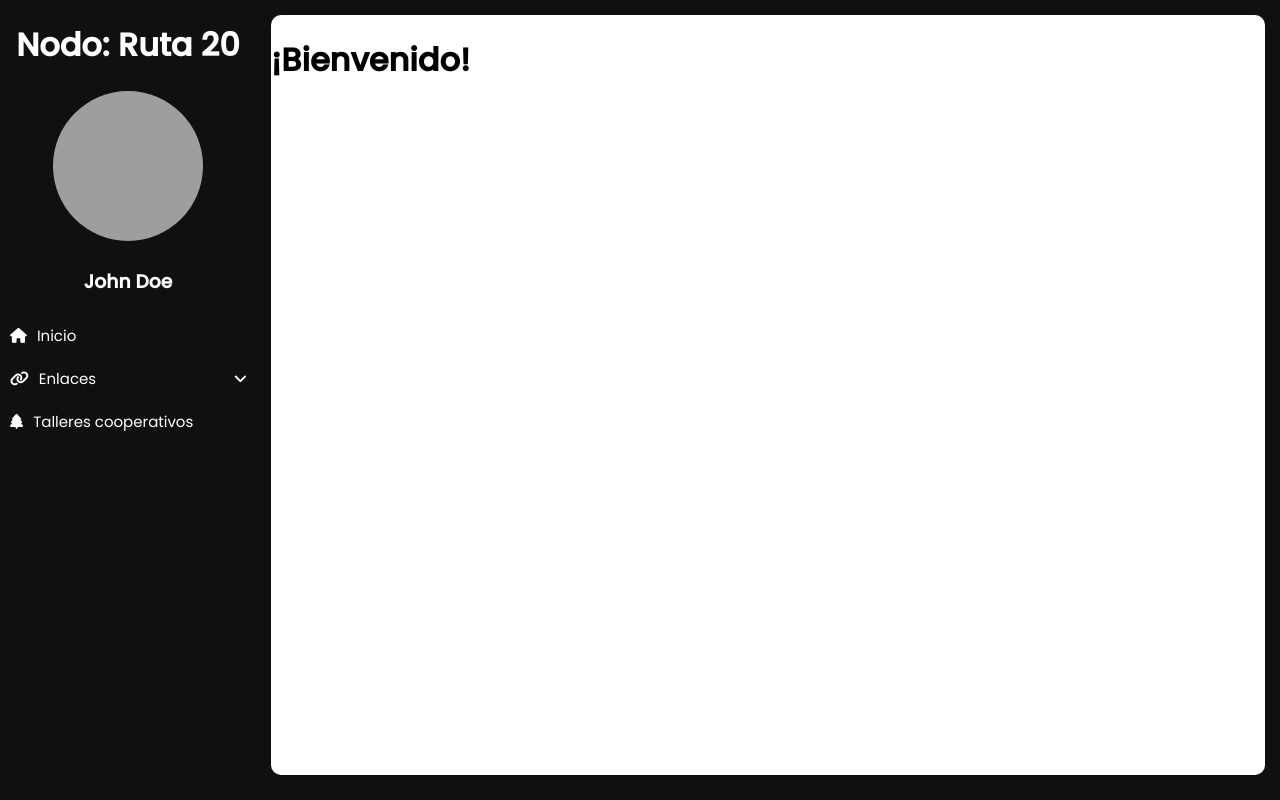
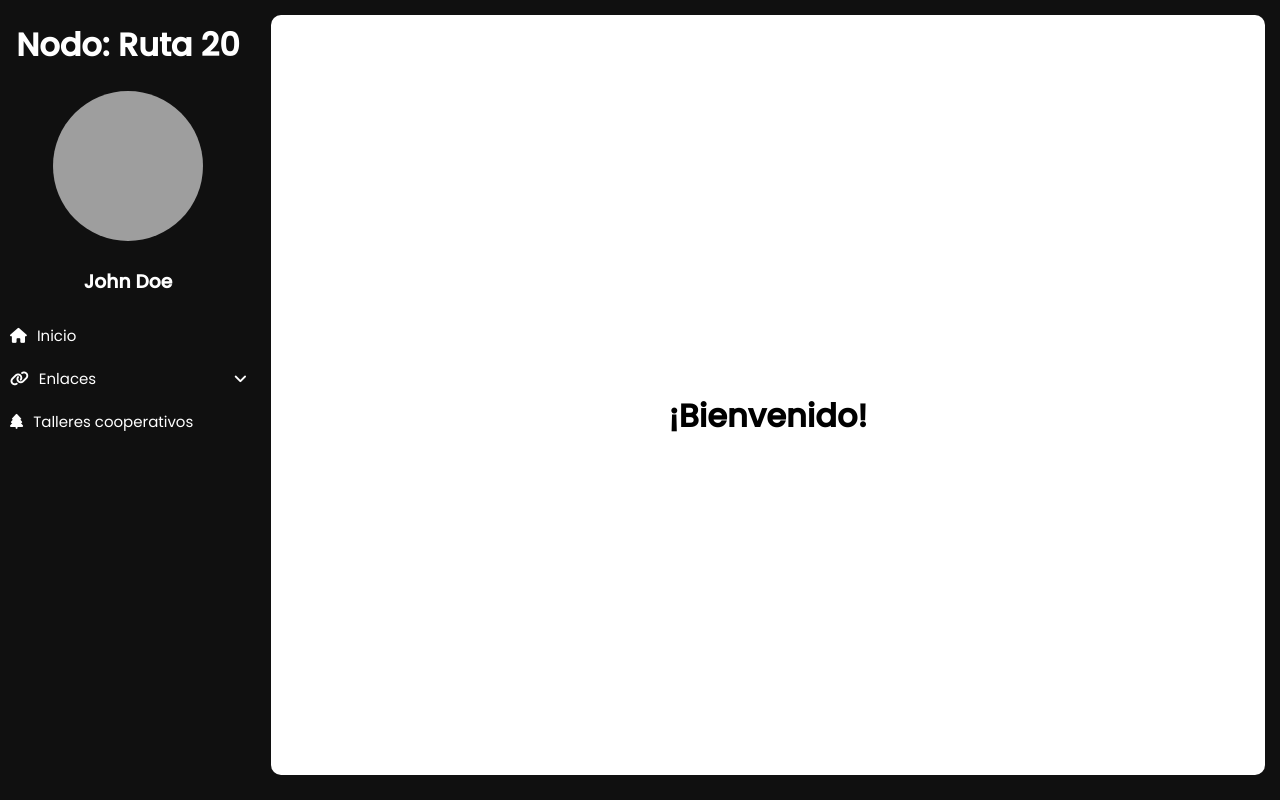
Before and after one commit to Tomyred/Nodo-Ruta-20, a React (Create React App) app: page /home in a window 1280 px wide. Built offline with nearby package versions, Linux system fonts and the light colour scheme; grey boxes are pictures that could not be loaded.

Commit message:
implement: reset form on dialog close

```diff
--- a/src/app/main/home/home.js
+++ b/src/app/main/home/home.js
@@ -1,7 +1,7 @@
 import React from "react";
 
 const Home = () => {
-    return <h1>¡Bienvenido!</h1>;
+    return <h1 className="flex__center">¡Bienvenido!</h1>;
 };
 
 export default Home;
--- a/src/app/main/linksKeypads/contact/dialog/form.js
+++ b/src/app/main/linksKeypads/contact/dialog/form.js
@@ -8,6 +8,7 @@ import select_colors from "./colorSelectItems";
 const DialogForm = ({ open, setOpen }) => {
     const dispatch = useDispatch();
     function closeModal() {
+        reset();
         setOpen(false);
     }
 
@@ -16,6 +17,7 @@ const DialogForm = ({ open, setOpen }) => {
         handleSubmit,
         // watch,
         // formState: { errors },
+        reset,
     } = useForm();
 
     const onSubmit = data => {
--- a/src/app/main/linksKeypads/entities/dialog/form.js
+++ b/src/app/main/linksKeypads/entities/dialog/form.js
@@ -8,12 +8,14 @@ import select_colors from "./colorSelectItems";
 const DialogForm = ({ open, setOpen }) => {
     const dispatch = useDispatch();
     function closeModal() {
+        reset();
         setOpen(false);
     }
 
     const {
         register,
         handleSubmit,
+        reset,
         // watch,
         // formState: { errors },
     } = useForm();
--- a/src/app/sass/components/linksKeypads/card.scss
+++ b/src/app/sass/components/linksKeypads/card.scss
@@ -1,6 +1,6 @@
 .card {
     width: 30%;
-    min-width: 300px;
+    min-width: 250px;
     height: 250px;
     border-radius: 10px;
     text-align: center;
--- a/src/app/sass/main.scss
+++ b/src/app/sass/main.scss
@@ -11,6 +11,7 @@ body {
 
 .flex__center {
     @include flexCenter();
+    height: 100%;
 }
 
 .grid__center {
```
